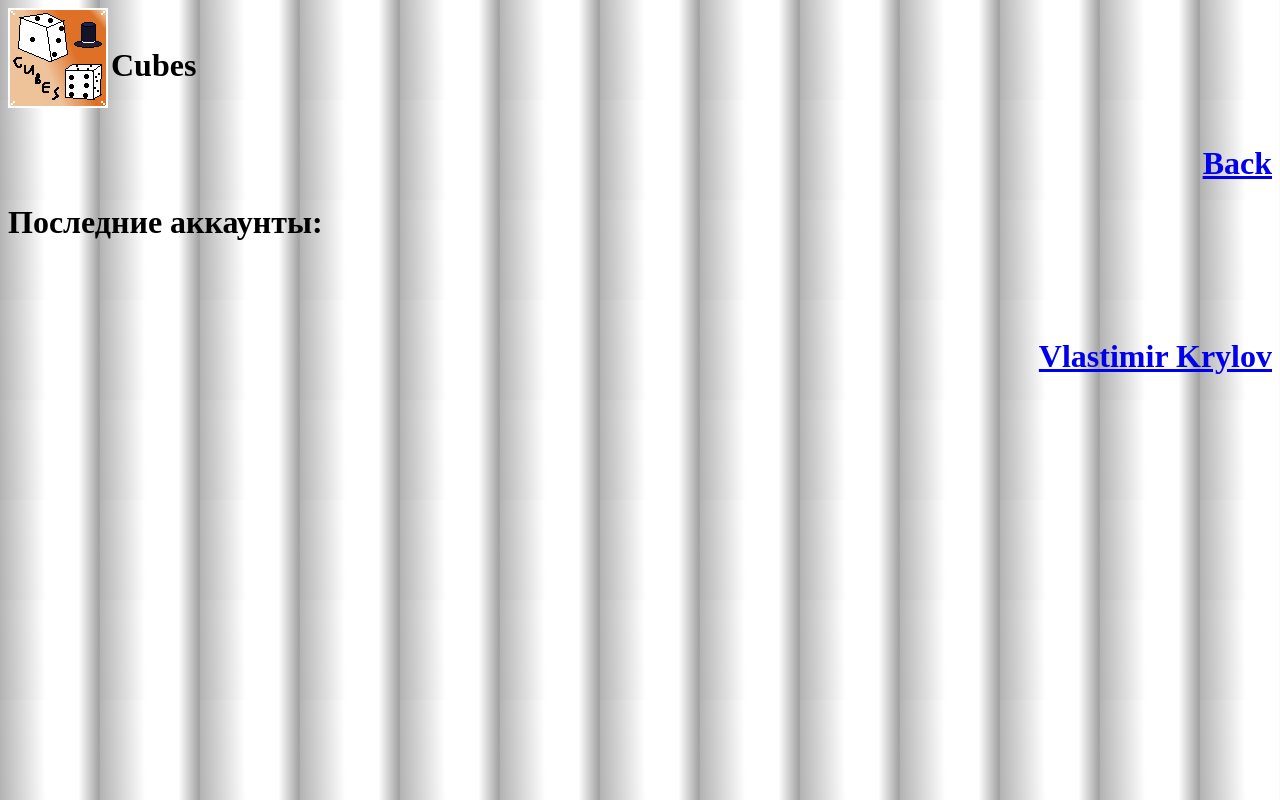
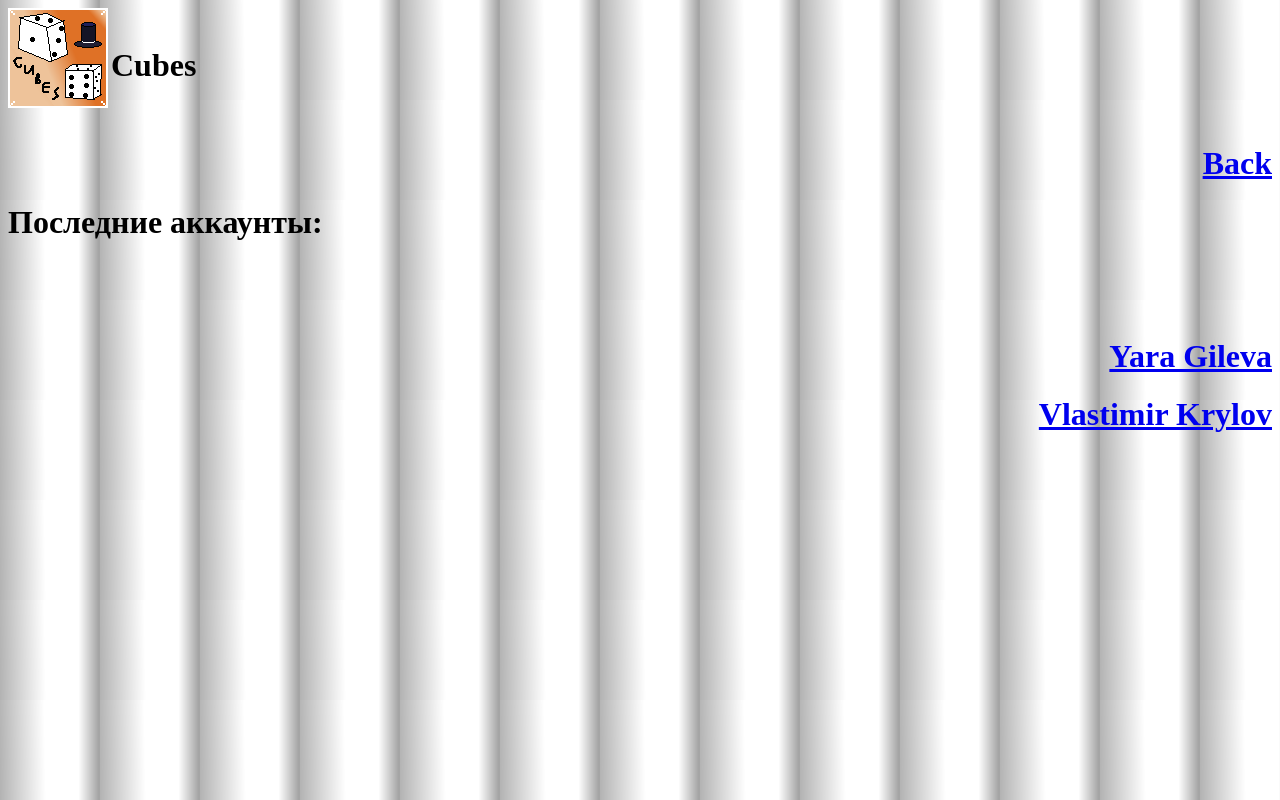
Before and after one commit to vlastimir8987/Cubes, a plain HTML site: page Accounts.html in a window 1280 px wide. Drawn offline with Linux system fonts and the light colour scheme.

Commit message:
Update Accounts.html

```diff
--- a/Accounts.html
+++ b/Accounts.html
@@ -14,6 +14,7 @@
 <h1>Последние аккаунты:</h1>
 
 <br><br><br>
+  <h1 align="right"><a href="437831YARA.html">Yara Gileva</a></h1>
 <h1 align="right"><a href="923132DEVL.html">Vlastimir Krylov</a></h1>
 
 </body>
```
